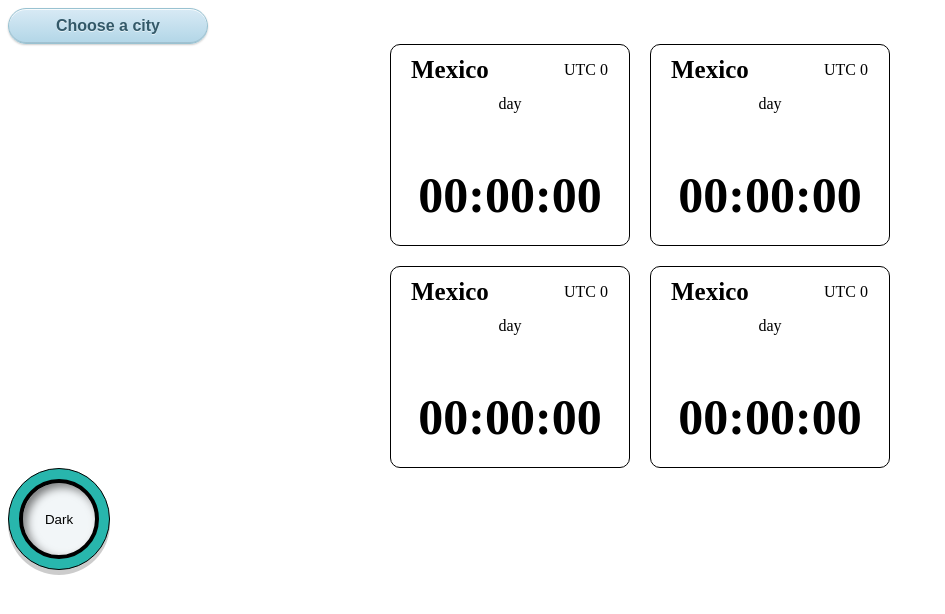
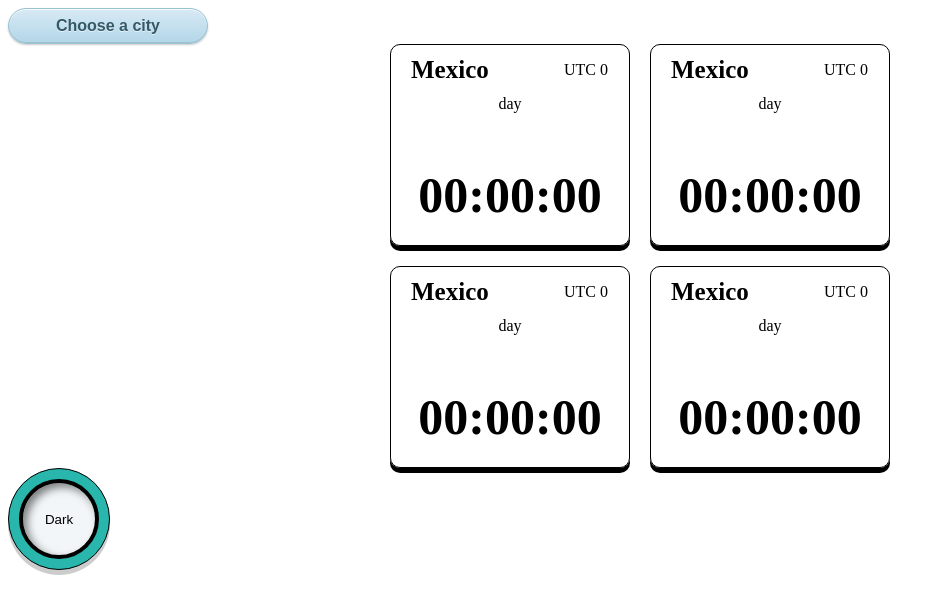
Before and after one commit to Eddieramirez29/GlobalClock, a React (Vite) app: page / in a window 1280 px wide. Shown: the top 614 px of the page, without its empty margins (0-945 px from the left). Built offline with nearby package versions, Linux system fonts and the light colour scheme.

Commit message:
Box shodow property added to cards

```diff
--- a/src/App.jsx
+++ b/src/App.jsx
@@ -55,7 +55,9 @@ function App() {
       {Array.from({ length: 4 }).map((_, i) =>
         (
           <div className="card" key={i}
-          style={{ border: switcher ? "1px solid white" : "1px solid black"}}
+          style={{ border: switcher ? "1px solid white" : "1px solid black",
+            boxShadow: switcher ? "0 5px 0px white" : "0 5px 0px black"
+          }}
           >
             <div className="head-card">
               <div className="country" style={{ color: switcher ? " white" : " black"}}>Mexico</div>
--- a/src/cards.css
+++ b/src/cards.css
@@ -9,9 +9,10 @@
 
 .card
 {
-  border: 1px solid black;
-  height: 200px;
-  border-radius: 10px;
+    border: 1px solid black;
+    height: 200px;
+    border-radius: 10px;
+    box-shadow: 0 5px 0px black;
 }
 
 .head-card
```
